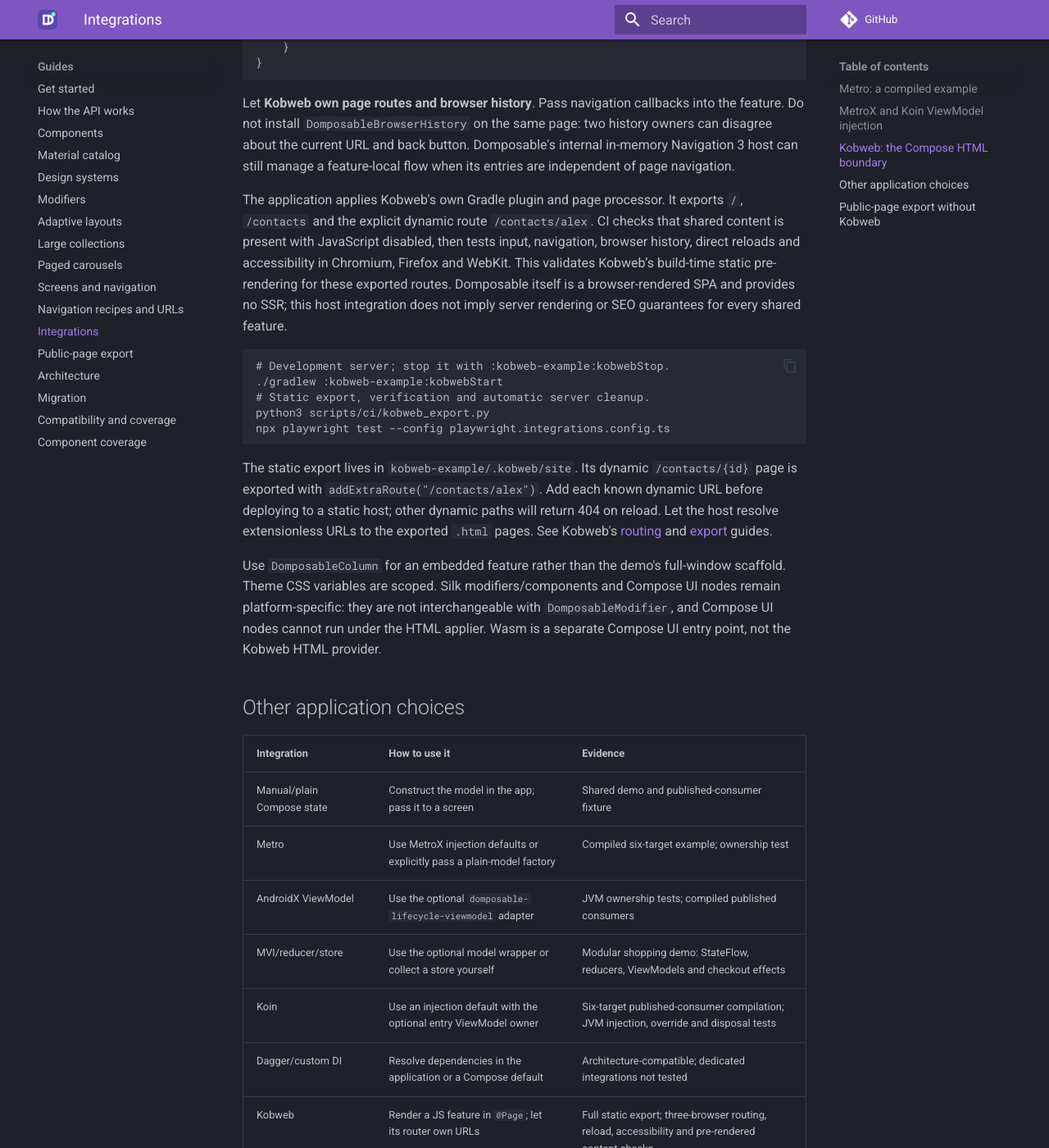
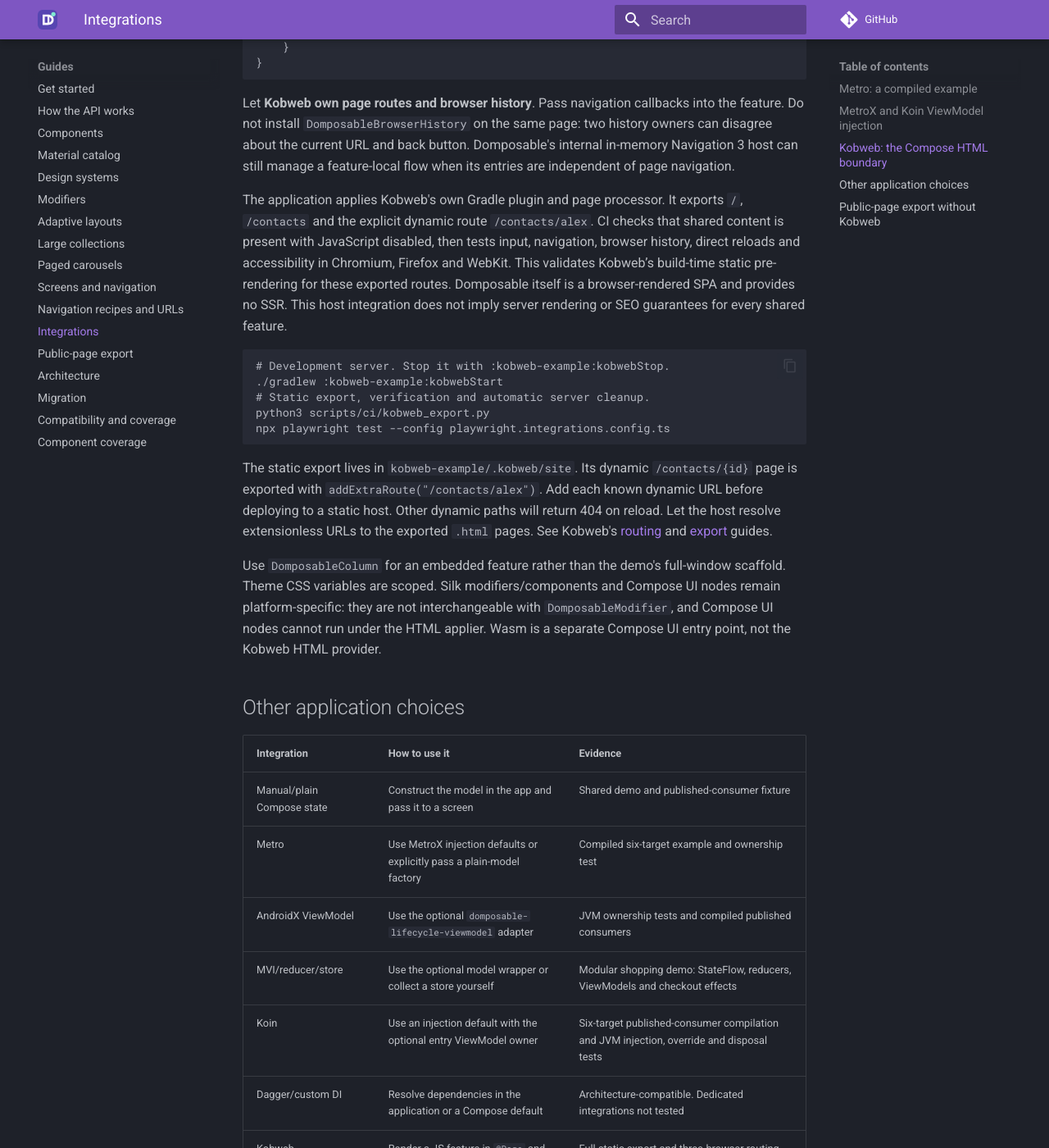
Before and after one commit to samuolis/domposable, an MkDocs documentation site: the page built from docs/integrations.md, in a window 1280 px wide and 1400 px high, scrolled down 2281 px. Shown: the whole window at 82% size. Built offline with MkDocs 1.6.1 and Material for MkDocs 9.7.7, drawn with Linux system fonts in a browser that asks for light colours; comment, search, counter and statistics services are not loaded; some of the changed text lies outside the part shown.

Commit message:
Refresh integration versions and simplify provider prose

````diff
--- a/docs/integrations.md
+++ b/docs/integrations.md
@@ -39,7 +39,7 @@
 
 The [modular storefront](modular-demo.md) uses MetroX's standard `ViewModelGraph`, ViewModel map contributions and `LocalMetroViewModelFactory`. Screens declare `model: CatalogViewModel = metroViewModel()`; route-dependent models use `assistedMetroViewModel`. The application provides the factory once and generated `domposableEntries()` needs no factories or navigator arguments. CI compiles this arrangement on all six targets.
 
-Koin can follow the same screen declaration. Route arguments are supplied by the generated entry; the ViewModel is injected under that entry's owner:
+Koin can follow the same screen declaration. Route arguments are supplied by the generated entry. The ViewModel is injected under that entry's owner:
 
 ```kotlin
 @Composable
@@ -54,7 +54,7 @@
 
 Provide your Koin application at the root and declare the ViewModel in its modules. KSP calls the screen under the entry's AndroidX owner before evaluating the default parameter, so DI uses the current entry store. The [`koin-example`](https://github.com/samuolis/domposable/tree/main/koin-example) uses Koin **4.2.2**, compiles generated entries from published artifacts on all six targets, and tests route parameters, entry-scoped ViewModels, shared repositories, disposal and explicit model overrides without starting Koin. Run the desktop example with `./gradlew :koin-example:run`. See [Koin Compose injection](https://insert-koin.io/docs/reference/koin-compose/compose/) and [Metro ViewModel Compose](https://zacsweers.github.io/metro/latest/metrox-viewmodel-compose/).
 
-`DomposableMviScreen(model)` optionally replaces repeated state collection/action forwarding when a model implements `DomposableMvi<State, Action>`. It is independent of Metro and Koin; MVVM screens can collect their own flows and call ViewModel methods directly.
+`DomposableMviScreen(model)` optionally replaces repeated state collection/action forwarding when a model implements `DomposableMvi<State, Action>`. It is independent of Metro and Koin. MVVM screens can collect their own flows and call ViewModel methods directly.
 
 ## Kobweb: the Compose HTML boundary
 
@@ -75,17 +75,17 @@
 
 Let **Kobweb own page routes and browser history**. Pass navigation callbacks into the feature. Do not install `DomposableBrowserHistory` on the same page: two history owners can disagree about the current URL and back button. Domposable's internal in-memory Navigation 3 host can still manage a feature-local flow when its entries are independent of page navigation.
 
-The application applies Kobweb's own Gradle plugin and page processor. It exports `/`, `/contacts` and the explicit dynamic route `/contacts/alex`. CI checks that shared content is present with JavaScript disabled, then tests input, navigation, browser history, direct reloads and accessibility in Chromium, Firefox and WebKit. This validates Kobweb’s build-time static pre-rendering for these exported routes. Domposable itself is a browser-rendered SPA and provides no SSR; this host integration does not imply server rendering or SEO guarantees for every shared feature.
+The application applies Kobweb's own Gradle plugin and page processor. It exports `/`, `/contacts` and the explicit dynamic route `/contacts/alex`. CI checks that shared content is present with JavaScript disabled, then tests input, navigation, browser history, direct reloads and accessibility in Chromium, Firefox and WebKit. This validates Kobweb’s build-time static pre-rendering for these exported routes. Domposable itself is a browser-rendered SPA and provides no SSR. This host integration does not imply server rendering or SEO guarantees for every shared feature.
 
 ```sh
-# Development server; stop it with :kobweb-example:kobwebStop.
+# Development server. Stop it with :kobweb-example:kobwebStop.
 ./gradlew :kobweb-example:kobwebStart
 # Static export, verification and automatic server cleanup.
 python3 scripts/ci/kobweb_export.py
 npx playwright test --config playwright.integrations.config.ts
 ```
 
-The static export lives in `kobweb-example/.kobweb/site`. Its dynamic `/contacts/{id}` page is exported with `addExtraRoute("/contacts/alex")`. Add each known dynamic URL before deploying to a static host; other dynamic paths will return 404 on reload. Let the host resolve extensionless URLs to the exported `.html` pages. See Kobweb's [routing](https://kobweb.varabyte.com/docs/concepts/foundation/routing) and [export](https://kobweb.varabyte.com/docs/concepts/foundation/exporting) guides.
+The static export lives in `kobweb-example/.kobweb/site`. Its dynamic `/contacts/{id}` page is exported with `addExtraRoute("/contacts/alex")`. Add each known dynamic URL before deploying to a static host. Other dynamic paths will return 404 on reload. Let the host resolve extensionless URLs to the exported `.html` pages. See Kobweb's [routing](https://kobweb.varabyte.com/docs/concepts/foundation/routing) and [export](https://kobweb.varabyte.com/docs/concepts/foundation/exporting) guides.
 
 Use `DomposableColumn` for an embedded feature rather than the demo's full-window scaffold. Theme CSS variables are scoped. Silk modifiers/components and Compose UI nodes remain platform-specific: they are not interchangeable with `DomposableModifier`, and Compose UI nodes cannot run under the HTML applier. Wasm is a separate Compose UI entry point, not the Kobweb HTML provider.
 
@@ -93,26 +93,26 @@
 
 | Integration | How to use it | Evidence |
 | --- | --- | --- |
-| Manual/plain Compose state | Construct the model in the app; pass it to a screen | Shared demo and published-consumer fixture |
-| Metro | Use MetroX injection defaults or explicitly pass a plain-model factory | Compiled six-target example; ownership test |
-| AndroidX ViewModel | Use the optional `domposable-lifecycle-viewmodel` adapter | JVM ownership tests; compiled published consumers |
+| Manual/plain Compose state | Construct the model in the app and pass it to a screen | Shared demo and published-consumer fixture |
+| Metro | Use MetroX injection defaults or explicitly pass a plain-model factory | Compiled six-target example and ownership test |
+| AndroidX ViewModel | Use the optional `domposable-lifecycle-viewmodel` adapter | JVM ownership tests and compiled published consumers |
 | MVI/reducer/store | Use the optional model wrapper or collect a store yourself | Modular shopping demo: StateFlow, reducers, ViewModels and checkout effects |
-| Koin | Use an injection default with the optional entry ViewModel owner | Six-target published-consumer compilation; JVM injection, override and disposal tests |
-| Dagger/custom DI | Resolve dependencies in the application or a Compose default | Architecture-compatible; dedicated integrations not tested |
-| Kobweb | Render a JS feature in `@Page`; let its router own URLs | Full static export; three-browser routing, reload, accessibility and pre-rendered content checks |
+| Koin | Use an injection default with the optional entry ViewModel owner | Six-target published-consumer compilation and JVM injection, override and disposal tests |
+| Dagger/custom DI | Resolve dependencies in the application or a Compose default | Architecture-compatible. Dedicated integrations not tested |
+| Kobweb | Render a JS feature in `@Page` and let its router own URLs | Full static export and three-browser routing, reload, accessibility and pre-rendered content checks |
 
-KSP does not infer injection or enforce MVI. Injection defaults remain in ordinary Kotlin composables; explicit models and factories are available when needed.
+KSP does not infer injection or enforce MVI. Injection defaults remain in ordinary Kotlin composables. Explicit models and factories are available when needed.
 
 ## Public-page export without Kobweb
 
 Applications that already own their routes can register the `ExportSite` task from
 `io.github.samuolis.domposable:domposable-export-gradle` in their Kotlin Gradle build.
-Consumers configure the production build directory, canonical origin and a `public-pages.txt` route list;
-they do not write exporter JavaScript or maintain an npm project. The task bundles the
+Consumers configure the production build directory, canonical origin and a `public-pages.txt` route list.
+They do not write exporter JavaScript or maintain an npm project. The task bundles the
 reviewed exporter and lockfile and manages Playwright, Chromium and the temporary server.
 Node 22+ with npm and Java 21+ are build-machine prerequisites. See the complete
 [Kotlin Gradle and TXT setup](page-export.md).
-The artifact requires version 0.22.0 or later; check
+The artifact requires version 0.22.0 or later. Check
 [Releases](https://github.com/samuolis/domposable/releases) for published versions.
 
 The task serializes HTML/CSS, validates public metadata and records a content-hashed
````
Also changed, not shown: other parts of docs/integrations.md (+4 -4 lines), docs/how-it-works.md (+7 -7 lines).
